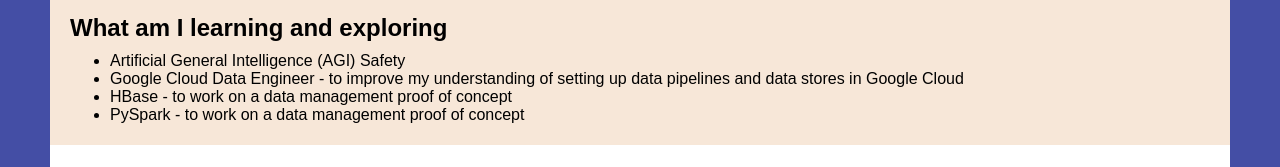
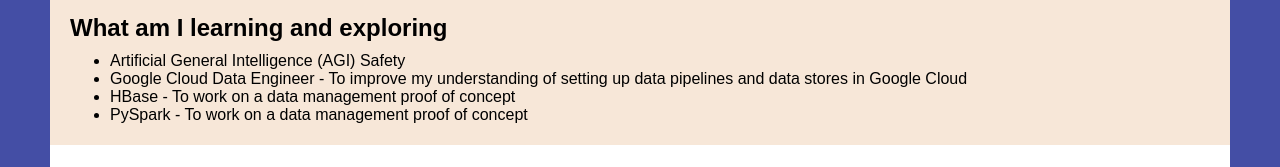
Before and after one commit to KaiquanMah/portfolio, a website: page index.html in a window 1280 px wide. Shown: the part 126-293 px from the top of the page. Drawn offline with Linux system fonts and the light colour scheme.

Commit message:
Update index.html

```diff
--- a/index.html
+++ b/index.html
@@ -22,9 +22,9 @@
         <h2>What am I learning and exploring</h2>
           <ul>
             <li>Artificial General Intelligence (AGI) Safety</li>
-            <li>Google Cloud Data Engineer - to improve my understanding of setting up data pipelines and data stores in Google Cloud</li>
-            <li>HBase - to work on a data management proof of concept</li>
-            <li>PySpark - to work on a data management proof of concept</li>
+            <li>Google Cloud Data Engineer - To improve my understanding of setting up data pipelines and data stores in Google Cloud</li>
+            <li>HBase - To work on a data management proof of concept</li>
+            <li>PySpark - To work on a data management proof of concept</li>
             <!-- <li>How to transition to clean sources of energy</li> -->
           </ul>
       <!-- </section> -->
```
